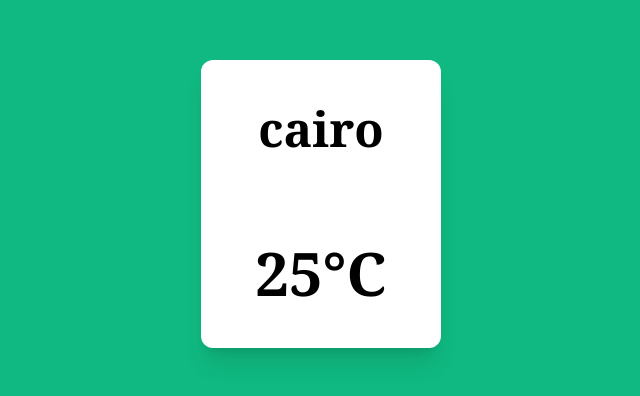
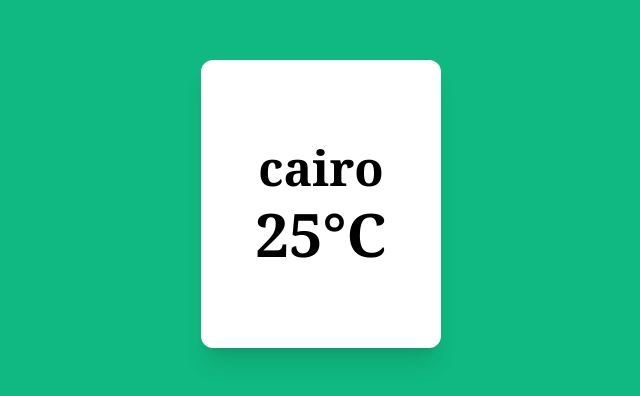
Before and after one commit to MarwanZahran25/weather-app, a website: page src/index.html in a window 1280 px wide. Shown: the part 196-592 px from the top of the page, without its empty margins (319-959 px from the left). Drawn offline with Linux system fonts and the light colour scheme.

```diff
--- a/src/index.html
+++ b/src/index.html
@@ -12,7 +12,7 @@
   >
     <div
       id="main-content"
-      class="flex h-72 w-60 flex-col items-center justify-around rounded-xl bg-white font-serif font-bold shadow-xl"
+      class="flex h-72 w-60 flex-col items-center justify-center gap-3 rounded-xl bg-white font-serif font-bold shadow-xl"
     >
       <div id="city-feild" class="font-serif text-5xl">cairo</div>
       <div id="temp-feild" class="text-6xl">25°C</div>
```
Also changed, not shown: src/output.css, 1 other file.
